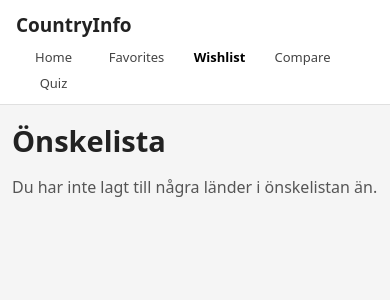
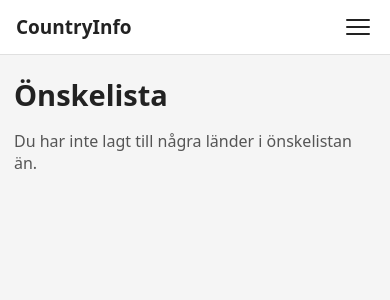
Before and after one commit to mounirbenberkan/Countryinfo, a React (Vite) app: page /wishlist in a window 390 px wide. Shown: the top 300 px of the page. Built offline with nearby package versions, Linux system fonts and the light colour scheme.

Commit message:
Hamburger modul

```diff
--- a/src/App.css
+++ b/src/App.css
@@ -45,12 +45,12 @@
 
 @media (max-width: 768px) {
   .app {
-    padding: 16px 12px;
+    padding: 20px 14px;
   }
 
   .grid {
-    grid-template-columns: repeat(auto-fill, minmax(160px, 1fr));
-    gap: 12px;
+    grid-template-columns: repeat(auto-fill, minmax(180px, 1fr));
+    gap: 14px;
   }
 
   .app input {
@@ -62,14 +62,21 @@
   }
 
   .quiz {
-    padding: 1rem;
+    padding: 1.25rem;
+    margin: 1rem auto;
   }
 }
 
-@media (max-width: 480px) {
+@media (max-width: 500px) {
   .grid {
     grid-template-columns: 1fr 1fr;
     gap: 10px;
+  }
+}
+
+@media (max-width: 360px) {
+  .grid {
+    grid-template-columns: 1fr;
   }
 }
 
--- a/src/components/CountryCard.css
+++ b/src/components/CountryCard.css
@@ -7,6 +7,8 @@
   overflow: hidden;
   cursor: pointer;
   transition: transform 0.2s, box-shadow 0.2s;
+  display: flex;
+  flex-direction: column;
 }
 
 .card:hover {
@@ -22,34 +24,77 @@
 }
 
 .card-body {
-  padding: 16px;
+  padding: 14px;
+  flex: 1;
 }
 
 .card-body h3 {
-  font-size: 16px;
-  margin-bottom: 8px;
+  font-size: 15px;
+  font-weight: 700;
+  margin-bottom: 6px;
+  white-space: nowrap;
+  overflow: hidden;
+  text-overflow: ellipsis;
 }
 
 .card-body p {
-  font-size: 14px;
+  font-size: 13px;
   color: #555;
   margin-bottom: 3px;
+  white-space: nowrap;
+  overflow: hidden;
+  text-overflow: ellipsis;
 }
+
 .card-buttons {
   display: flex;
-  flex-direction: column;
-  gap: 0.5rem;
-  margin-top: 1rem;
+  flex-direction: row;
+  gap: 6px;
+  padding: 10px 14px;
+  border-top: 1px solid #f0f0f0;
 }
 
 .card-buttons button {
-  padding: 0.6rem 0.8rem;
-  border: none;
-  border-radius: 8px;
+  flex: 1;
+  padding: 8px 6px;
+  border: 1px solid #ddd;
+  border-radius: 6px;
   cursor: pointer;
   font-weight: 600;
+  font-size: 12px;
+  background: #f8f8f8;
+  transition: all 0.15s;
 }
 
 .card-buttons button:hover {
-  opacity: 0.85;
+  background: #222;
+  color: #fff;
+  border-color: #222;
 }
+
+@media (max-width: 500px) {
+  .card img {
+    height: 120px;
+  }
+
+  .card-body {
+    padding: 10px;
+  }
+
+  .card-body h3 {
+    font-size: 13px;
+  }
+
+  .card-body p {
+    font-size: 12px;
+  }
+
+  .card-buttons {
+    padding: 8px 10px;
+  }
+
+  .card-buttons button {
+    font-size: 11px;
+    padding: 7px 4px;
+  }
+}
--- a/src/components/Header.css
+++ b/src/components/Header.css
@@ -7,7 +7,7 @@
   border-bottom: 1px solid #e0e0e0;
   position: sticky;
   top: 0;
-  z-index: 10;
+  z-index: 100;
 }
 
 .logo {
@@ -17,28 +17,20 @@
   text-decoration: none;
 }
 
-nav {
+.nav {
   display: flex;
   gap: 24px;
 }
 
-nav a {
+.nav-link {
   text-decoration: none;
   color: #555;
   font-size: 15px;
   font-weight: 500;
 }
 
-nav a:hover {
+.nav-link:hover {
   color: #222;
-}
-
-.nav-link {
-  text-decoration: none;
-  color: #444;
-  font-weight: 500;
-  min-width: 75px;
-  text-align: center;
 }
 
 .nav-link.active {
@@ -46,20 +38,56 @@ nav a:hover {
   color: #000;
 }
 
+.hamburger {
+  display: none;
+  flex-direction: column;
+  justify-content: center;
+  gap: 5px;
+  background: none;
+  border: none;
+  cursor: pointer;
+  padding: 4px;
+}
+
+.bar {
+  display: block;
+  width: 24px;
+  height: 2px;
+  background: #222;
+  border-radius: 2px;
+  transition: all 0.25s ease;
+}
+
 @media (max-width: 768px) {
   .header {
-    flex-direction: column;
-    align-items: flex-start;
-    padding: 12px 16px;
-    gap: 10px;
+    flex-wrap: wrap;
+    padding: 14px 16px;
+    gap: 0;
   }
 
-  nav {
-    gap: 8px;
-    flex-wrap: wrap;
+  .hamburger {
+    display: flex;
   }
 
-  nav a {
-    font-size: 13px;
+  .nav {
+    display: none;
+    flex-direction: column;
+    width: 100%;
+    padding: 12px 0 4px;
+    gap: 4px;
+  }
+
+  .nav-open {
+    display: flex;
+  }
+
+  .nav-link {
+    padding: 10px 4px;
+    font-size: 15px;
+    border-bottom: 1px solid #f0f0f0;
+  }
+
+  .nav-link:last-child {
+    border-bottom: none;
   }
 }
--- a/src/components/Header.jsx
+++ b/src/components/Header.jsx
@@ -1,46 +1,30 @@
-import { NavLink } from 'react-router-dom'
+import { useState } from 'react'
+import { NavLink, useLocation } from 'react-router-dom'
 import './Header.css'
 
 function Header() {
+  const [open, setOpen] = useState(false)
+  const location = useLocation()
+
+  // Stäng menyn när man navigerar
+  const close = () => setOpen(false)
+
   return (
     <header className="header">
       <h2 className="logo">CountryInfo</h2>
 
-      <nav className="nav">
-        <NavLink
-          to="/"
-          className={({ isActive }) => isActive ? 'nav-link active' : 'nav-link'}
-        >
-          Home
-        </NavLink>
+      <button className="hamburger" onClick={() => setOpen(o => !o)} aria-label="Toggle menu">
+        <span className={open ? 'bar open' : 'bar'} />
+        <span className={open ? 'bar open' : 'bar'} />
+        <span className={open ? 'bar open' : 'bar'} />
+      </button>
 
-        <NavLink
-          to="/favorites"
-          className={({ isActive }) => isActive ? 'nav-link active' : 'nav-link'}
-        >
-          Favorites
-        </NavLink>
-
-        <NavLink
-          to="/wishlist"
-          className={({ isActive }) => isActive ? 'nav-link active' : 'nav-link'}
-        >
-          Wishlist
-        </NavLink>
-
-        <NavLink
-          to="/compare"
-          className={({ isActive }) => isActive ? 'nav-link active' : 'nav-link'}
-        >
-          Compare
-        </NavLink>
-
-        <NavLink
-          to="/quiz"
-          className={({ isActive }) => isActive ? 'nav-link active' : 'nav-link'}
-        >
-          Quiz
-        </NavLink>
+      <nav className={open ? 'nav nav-open' : 'nav'}>
+        <NavLink to="/" className={({ isActive }) => isActive ? 'nav-link active' : 'nav-link'} onClick={close} end>Home</NavLink>
+        <NavLink to="/favorites" className={({ isActive }) => isActive ? 'nav-link active' : 'nav-link'} onClick={close}>Favorites</NavLink>
+        <NavLink to="/wishlist" className={({ isActive }) => isActive ? 'nav-link active' : 'nav-link'} onClick={close}>Wishlist</NavLink>
+        <NavLink to="/compare" className={({ isActive }) => isActive ? 'nav-link active' : 'nav-link'} onClick={close}>Compare</NavLink>
+        <NavLink to="/quiz" className={({ isActive }) => isActive ? 'nav-link active' : 'nav-link'} onClick={close}>Quiz</NavLink>
       </nav>
     </header>
   )
--- a/src/pages/CountryDetails.css
+++ b/src/pages/CountryDetails.css
@@ -61,15 +61,30 @@
 
 @media (max-width: 768px) {
   .details-page {
-    padding: 16px 12px;
+    padding: 20px 14px;
   }
 
   .details-content {
     grid-template-columns: 1fr;
-    gap: 24px;
+    gap: 20px;
   }
 
   .details-info h1 {
     font-size: 22px;
   }
+
+  .details-content img {
+    max-height: 220px;
+    object-fit: cover;
+  }
 }
+
+@media (max-width: 480px) {
+  .details-info h1 {
+    font-size: 20px;
+  }
+
+  .details-grid p {
+    font-size: 14px;
+  }
+}
```
